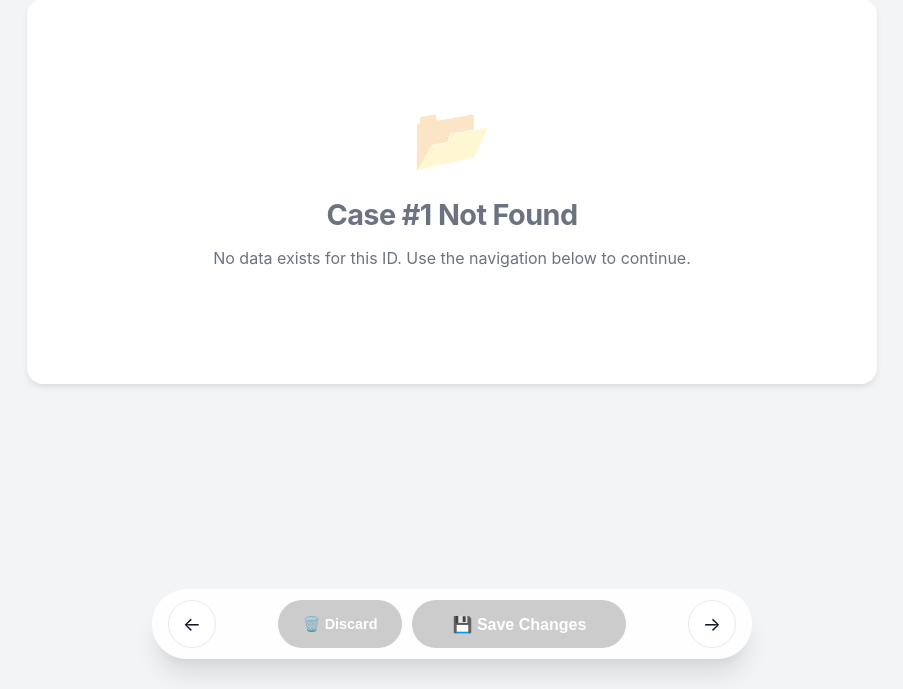
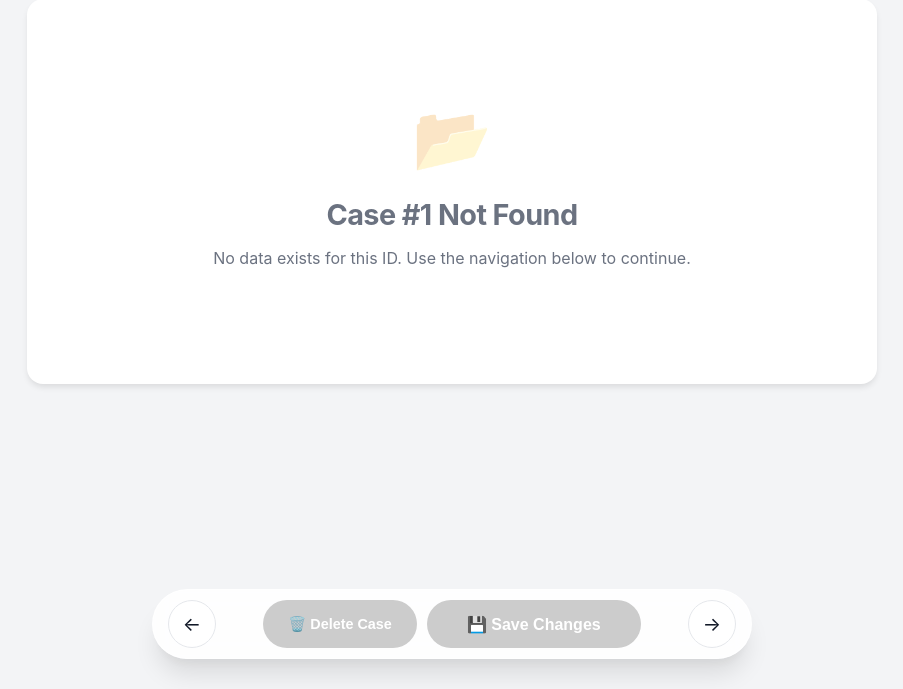
Before and after one commit to haarit19058/IBM-DataVerifierApp, a Flask app: page /review/1 in a window 1280 px wide. Shown: the part 111-800 px from the top of the page, without its empty margins (188-1091 px from the left). Run offline with Flask 3, Linux system fonts and the light colour scheme; data that the repository does not hold is empty.

Commit message:
discart to delete case for aoiding confusion

```diff
--- a/templates/review.html
+++ b/templates/review.html
@@ -325,7 +325,7 @@
                         class="btn-discard"
                         formaction="{{ url_for('discard_case', case_id=case_id) }}"
                         {% if not data %} disabled {% endif %}>
-                    🗑️ Discard
+                    🗑️ Delete Case
                 </button>
 
                 <button type="submit" class="btn-save" {% if not data %} disabled {% endif %}>
```
